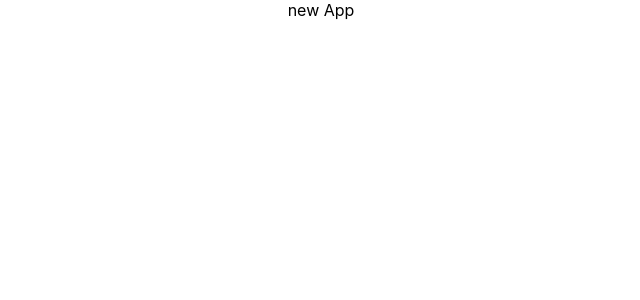
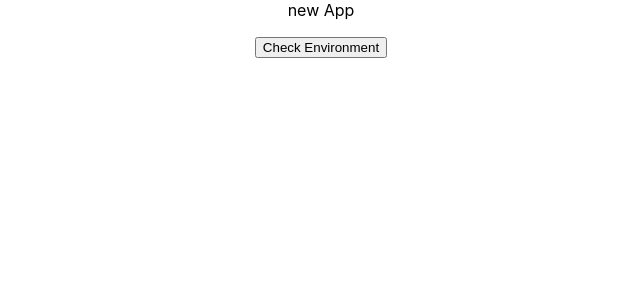
Before and after one commit to AKS-V02/new-app, a React (Create React App) app: page / in a window 1280 px wide. Shown: the top 300 px of the page, without its empty margins (319-959 px from the left). Built offline with nearby package versions, Linux system fonts and the light colour scheme.

Commit message:
env variable added

```diff
--- a/src/App.js
+++ b/src/App.js
@@ -2,9 +2,23 @@ import logo from './logo.svg';
 import './App.css';
 
 function App() {
+
+  function onclickfunction(){
+
+    alert(`environmet is ${process.env.USER_BRANCH}`);
+  }
+
+
   return (
     <div className="App">
       new App
+      <p>{process.env.USER_BRANCH}</p>
+      <button
+            type="button"
+            className=""
+            onClick={onclickfunction}>
+                Check Environment
+            </button>
     </div>
   );
 }
```
